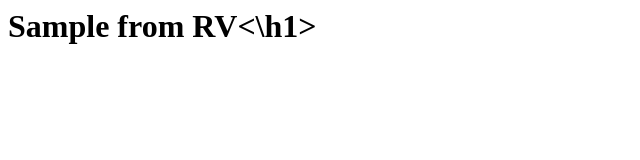
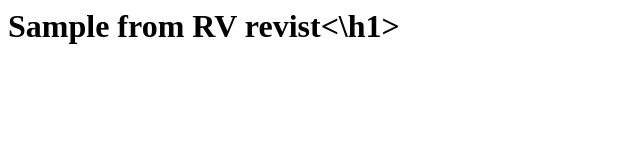
Before and after one commit to rv-1102/21itrvikki, a plain HTML site: page index.html in a window 1280 px wide. Shown: the whole page, without its empty margins (0-640 px from the left). Drawn offline with Linux system fonts and the light colour scheme.

Commit message:
second commit

```diff
--- a/index.html
+++ b/index.html
@@ -1 +1 @@
-<h1>Sample from RV<\h1>
+<h1>Sample from RV revist<\h1>
```
